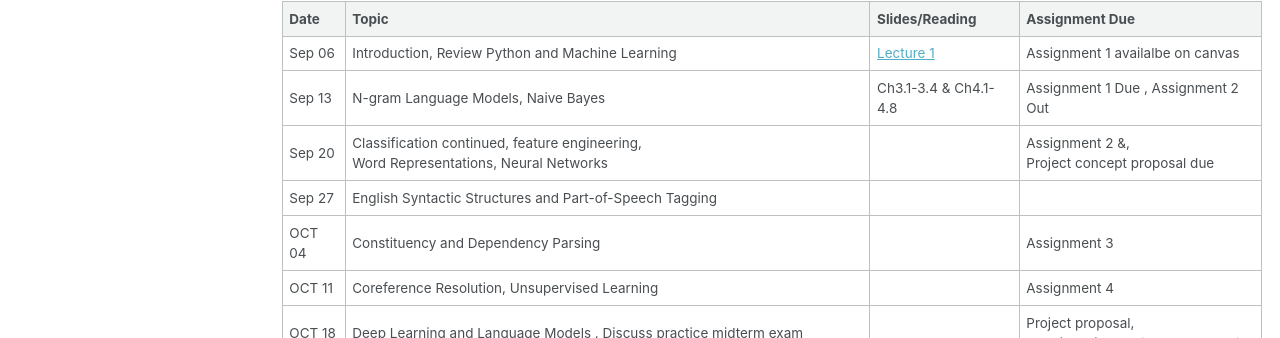
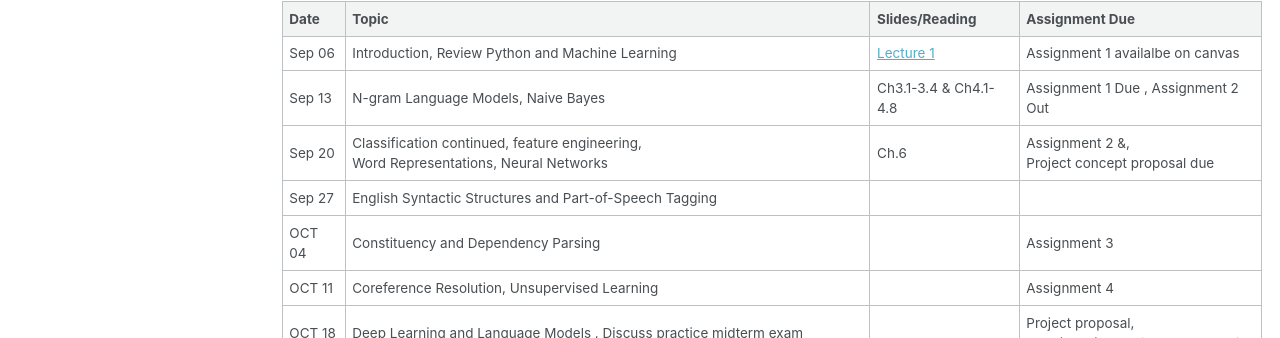
Before and after one commit to selimmd/selimmd.github.io, a Jekyll site: the page built from _teaching/nlp2024.md, in a window 1280 px wide and 900 px high, scrolled down 441 px. Shown: the part 115-453 px from the top of the window. Built offline with Jekyll 4.4.1, drawn with Linux system fonts in a browser that asks for light colours.

Commit message:
Update nlp2024.md

```diff
--- a/_teaching/nlp2024.md
+++ b/_teaching/nlp2024.md
@@ -36,7 +36,7 @@ h2, h3, h4, h5, h6 {margin: 0;}
 |--------|-----------------------------------------------------------------------------------------------|--------|----------------|
 | Sep 06  | Introduction, Review Python and Machine Learning                                             |  [Lecture 1](https://docs.google.com/presentation/d/1qVlDi81KZpN-JWZCUCZe9nEOgHRlTkDp/edit?usp=sharing&ouid=115579883578265764099&rtpof=true&sd=true)|     Assignment 1 availalbe on canvas           |
 | Sep 13  | N-gram Language Models, Naive Bayes                                                              | Ch3.1-3.4 & Ch4.1-4.8| Assignment 1 Due , Assignment 2 Out|
-| Sep 20  | Classification continued, feature engineering, <br/> Word Representations, Neural Networks |  |   Assignment 2 &, <br/> Project concept proposal due|
+| Sep 20  | Classification continued, feature engineering, <br/> Word Representations, Neural Networks | Ch.6 |   Assignment 2 &, <br/> Project concept proposal due|
 | Sep 27  | English Syntactic Structures and Part-of-Speech Tagging | | |
 | OCT 04  | Constituency and Dependency Parsing                                                           | | Assignment 3  |
 | OCT 11  | Coreference Resolution, Unsupervised Learning                                                                       | | Assignment 4 |
```
